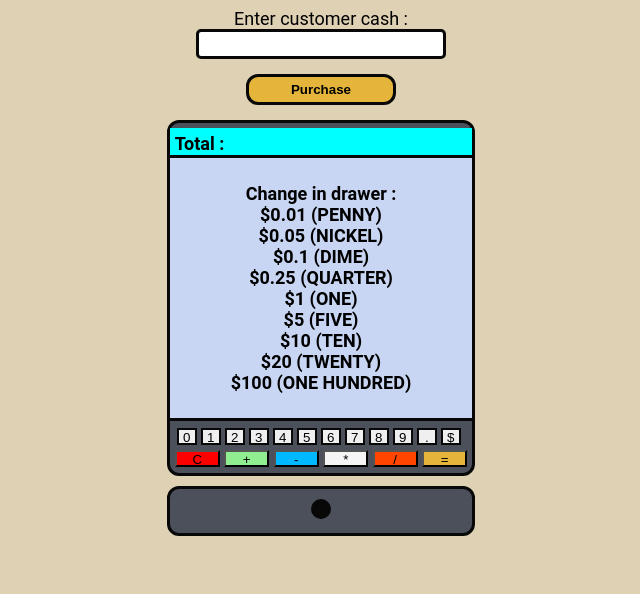
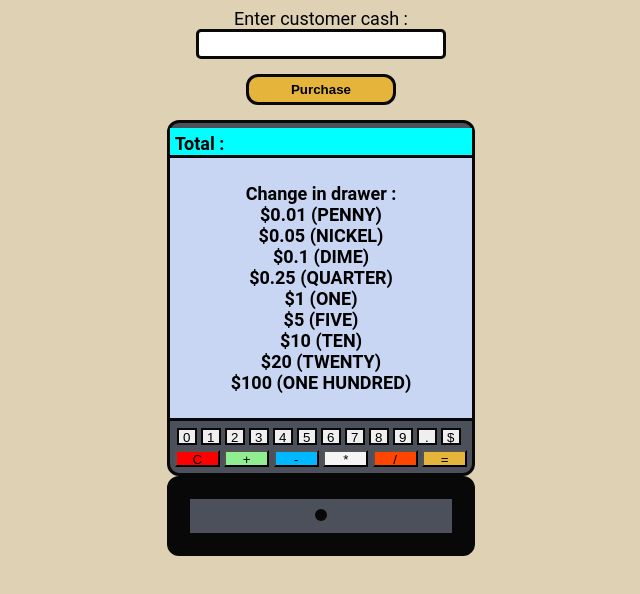
Before and after one commit to Aelkoulali/Cash-Register, a plain HTML site: page index.html in a window 1280 px wide. Shown: the part 94-688 px from the top of the page, without its empty margins (319-959 px from the left). Drawn offline with Linux system fonts and the light colour scheme.

Commit message:
CSS : drawer + circle

```diff
--- a/styles.css
+++ b/styles.css
@@ -138,12 +138,10 @@ h1 {
     background-color:var(--gold);
 }
 
-
 .drawer {
-    border: 3px solid var(--black);
+    border: 23px solid var(--black);
     background-color : var(--grey);
-    height : 50px;
-    margin-top: 10px;
+    height : 80px;
     border-radius: 12px;
 }
 
@@ -151,8 +149,8 @@ h1 {
     background-color : var(--black);
     border: 3px solid var(--black);
     border-radius: 50%;
-    width: 20px;
-    height: 20px;
+    width: 12px;
+    height: 12px;
     margin: 10px auto;
 
 }
```
